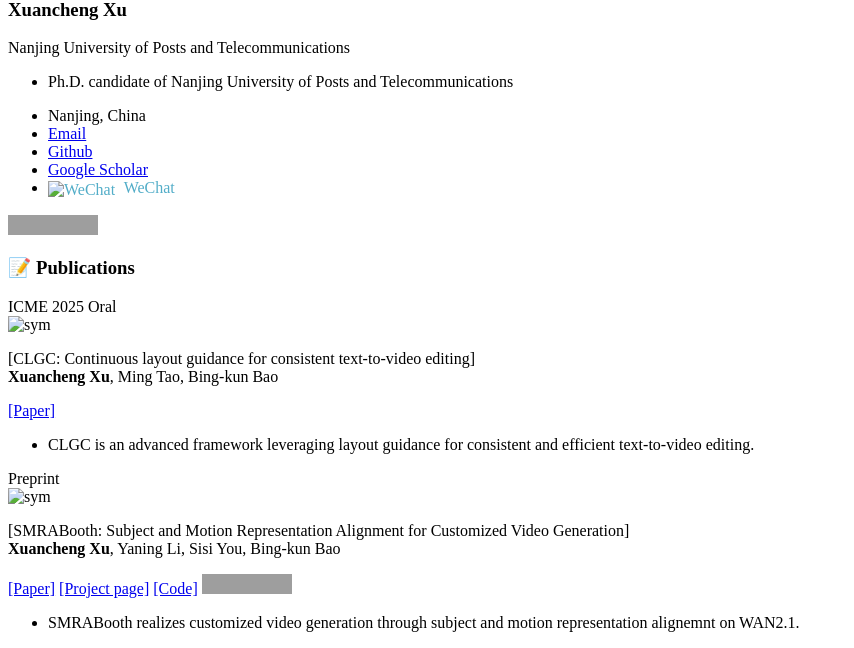
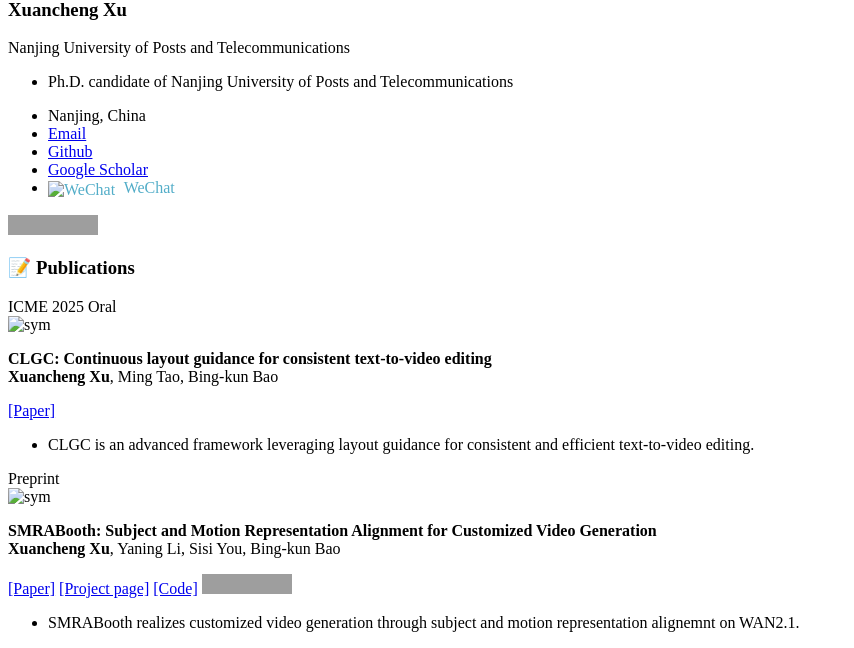
Before and after one commit to xuxuancheng0208/xuxuancheng0208.github.io, a Jekyll site: the page built from _pages/includes/pub.md, in a window 1280 px wide, cut to the strip 526-1174 px from the top of the page. Shown: the whole strip, without its empty margins (0-854 px from the left). Built offline with Jekyll 4.4.1, drawn with Linux system fonts in a browser that asks for light colours; our own code applies the rules of GitHub Pages for plain Markdown files; grey boxes are pictures that could not be loaded.

Commit message:
Initial commit

```diff
--- a/_pages/includes/pub.md
+++ b/_pages/includes/pub.md
@@ -5,7 +5,7 @@
 <div class='paper-box'><div class='paper-box-image'><div><div class="badge">ICME 2025 Oral</div><img src='images/papers/CLGC.png' alt="sym" width="100%"></div></div>
 <div class='paper-box-text' markdown="1">
 
-[CLGC: Continuous layout guidance for consistent text-to-video editing] \\
+**CLGC: Continuous layout guidance for consistent text-to-video editing** \\
 **Xuancheng Xu**, Ming Tao, Bing-kun Bao
 
 [[Paper]](https://ieeexplore.ieee.org/document/11210198)
@@ -18,7 +18,7 @@
 <div class='paper-box'><div class='paper-box-image'><div><div class="badge">Preprint</div><img src='images/papers/SMRABooth.png' alt="sym" width="100%"></div></div>
 <div class='paper-box-text' markdown="1">
 
-[SMRABooth: Subject and Motion Representation Alignment for Customized Video Generation] \\
+**SMRABooth: Subject and Motion Representation Alignment for Customized Video Generation** \\
 **Xuancheng Xu**, Yaning Li, Sisi You, Bing-kun Bao
 
 [[Paper]](https://arxiv.org/abs/2512.12193)
```
